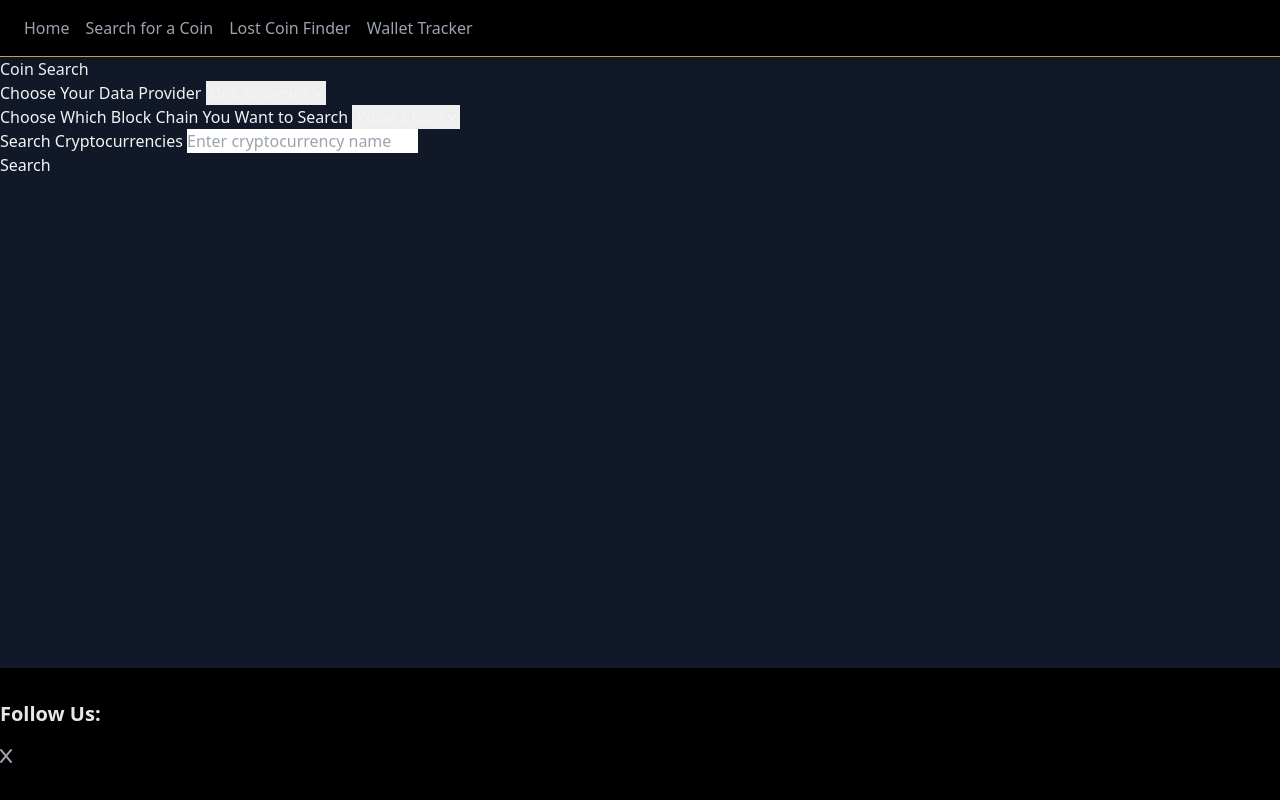
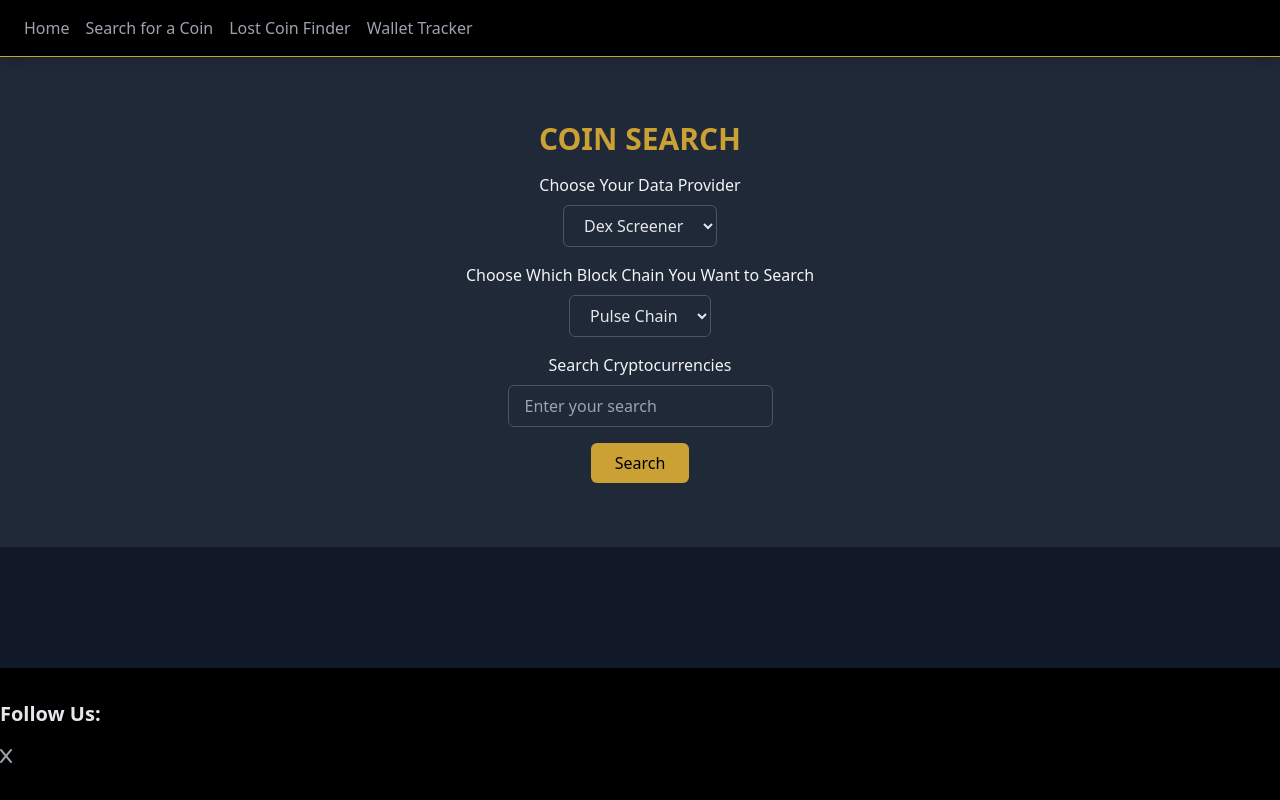
Before and after one commit to yeatersink/Blind-Bit-Boyz, a SvelteKit app: page /coin-search in a window 1280 px wide. Built offline with nearby package versions, Linux system fonts and the light colour scheme.

Commit message:
Styled inputs and form for coin search

```diff
--- a/src/routes/coin-search/+page.svelte
+++ b/src/routes/coin-search/+page.svelte
@@ -2,58 +2,58 @@
 	import { goto } from '$app/navigation';
 	import { request, gql } from 'graphql-request';
 
-	let query =$state('');
-	let status:| 'loading' | 'done' | 'error' | undefined = $state(undefined);
-let sortingOptions: Array<{name:string;value:string;}> = [
+	let query = $state('');
+	let status: 'loading' | 'done' | 'error' | undefined = $state(undefined);
+	let sortingOptions: Array<{ name: string; value: string }> = [
 		{ name: 'Price', value: 'price' },
 		{ name: 'Name', value: 'name' },
-		{ name: 'Symbol', value: 'symbol' },
+		{ name: 'Symbol', value: 'symbol' }
 	];
 	let currentSortingOption: string = $state(sortingOptions[0].value);
 	let sortingDirection: 'asc' | 'desc' = $state('asc');
 	//The type of the results
 	type resultType = {
-	name:string;
-	symbol:string;
-	address:string;
-price:number;
-	chainId?:string;
-	pairedToken?:{
-pairAddress:string;
-	name:string;
-	symbol:string;
-	address:string;
-	}
+		name: string;
+		symbol: string;
+		address: string;
+		price: number;
+		chainId?: string;
+		pairedToken?: {
+			pairAddress: string;
+			name: string;
+			symbol: string;
+			address: string;
 		};
-	let results: Array<resultType>= $state([]);
-let prices:{[key:string]:{price:string; name:string}} = {}
-let dataProvidersList: Array<{name:string; value:string; exchanges?: Array<{name:string;value:string;}>}> = [
+	};
+	let results: Array<resultType> = $state([]);
+	let prices: { [key: string]: { price: string; name: string } } = {};
+	let dataProvidersList: Array<{
+		name: string;
+		value: string;
+		exchanges?: Array<{ name: string; value: string }>;
+	}> = [
 		{ name: 'Dex Screener', value: 'dexscreener' },
-		{name:'Pulsechain',value:'pulse', exchanges:[{name:"PulseX",value:"pulsex"}]},
+		{ name: 'Pulsechain', value: 'pulse', exchanges: [{ name: 'PulseX', value: 'pulsex' }] }
 	];
 	let currentDataProvider: string = $state(dataProvidersList[0].value);
-	let blockchainList = [
-		{ name: 'Pulse Chain', value: 'pls' },
-	];
+	let blockchainList = [{ name: 'Pulse Chain', value: 'pls' }];
 	let currentBlockchain: string = $state(blockchainList[0].value);
 
 	async function searchCryptocurrencies() {
 		status = 'loading';
 		results = [];
-if (currentDataProvider=="dexscreener"){
-	searchDexscreener()
-} else if(currentDataProvider=="pulse"){
-	searchPulseChain()
+		if (currentDataProvider == 'dexscreener') {
+			searchDexscreener();
+		} else if (currentDataProvider == 'pulse') {
+			searchPulseChain();
 		}
 	}
 
-async function searchDexscreener(){
-let data:any;
+	async function searchDexscreener() {
+		let data: any;
 		//Checks if the user entered a contract address
-		if(query.startsWith('0x') && query.length == 42){
-		const response = await fetch(
-			`https://api.dexscreener.com/latest/dex/tokens/${query}`
-		);
+		if (query.startsWith('0x') && query.length == 42) {
+			const response = await fetch(`https://api.dexscreener.com/latest/dex/tokens/${query}`);
 			data = await response.json();
 		} else {
 			const response = await fetch(
@@ -61,7 +61,7 @@ let data:any;
 			);
 			data = await response.json();
 		}
-for(let item of data.pairs) {
+		for (let item of data.pairs) {
 			results.push({
 				name: item.baseToken.name,
 				symbol: item.baseToken.symbol,
@@ -69,23 +69,22 @@ for(let item of data.pairs) {
 				price: item.priceUsd,
 				chainId: item.chainId,
 				pairedToken: {
-pairAddress:item.pairAddress,
+					pairAddress: item.pairAddress,
 					name: item.quoteToken.name,
 					symbol: item.quoteToken.symbol,
-				address: item.quoteToken.address,
-			},
+					address: item.quoteToken.address
+				}
 			});
 		}
 		status = 'done';
 	}
 
-
 	async function searchPulseChain() {
-	let data:any;
-	const endPoint="https://graph.pulsechain.com/subgraphs/name/pulsechain/pulsex";
-let gqlQuery=gql``
-let variables:{[key:string]:string} = {}
-if(query.startsWith('0x') && query.length == 42){
+		let data: any;
+		const endPoint = 'https://graph.pulsechain.com/subgraphs/name/pulsechain/pulsex';
+		let gqlQuery = gql``;
+		let variables: { [key: string]: string } = {};
+		if (query.startsWith('0x') && query.length == 42) {
 			gqlQuery = gql`
 				query GetToken($address: String!) {
 					token(id: $address) {
@@ -97,12 +96,14 @@ if(query.startsWith('0x') && query.length == 42){
 				}
 			`;
 			variables = {
-	  address: query,
+				address: query
 			};
 		} else {
 			gqlQuery = gql`
-      query GetTokens($name: String!,$symbol: String!) {
-        tokens(where: { or:[{name_contains_nocase: $name}, {symbol_contains_nocase: $symbol}] }) {
+				query GetTokens($name: String!, $symbol: String!) {
+					tokens(
+						where: { or: [{ name_contains_nocase: $name }, { symbol_contains_nocase: $symbol }] }
+					) {
 						id
 						name
 						symbol
@@ -112,26 +113,28 @@ if(query.startsWith('0x') && query.length == 42){
 			`;
 			variables = {
 				name: query,
-	  symbol: query,
+				symbol: query
 			};
 		}
 
 		try {
 			data = await request(endPoint, gqlQuery, variables);
 
-if(data.token){
-	results = [{
+			if (data.token) {
+				results = [
+					{
 						name: data.token.name,
 						symbol: data.token.symbol,
 						address: data.token.id,
-		price: data.token.derivedUSD,
-	}];
+						price: data.token.derivedUSD
+					}
+				];
 			} else {
-      results = data.tokens.map((token:any) => ({
+				results = data.tokens.map((token: any) => ({
 					name: token.name,
 					symbol: token.symbol,
 					address: token.id,
-        price: token.derivedUSD,
+					price: token.derivedUSD
 				}));
 			}
 			status = 'done';
@@ -141,18 +144,17 @@ status = 'error';
 		}
 	}
 
-
-function getResultUrl(result:resultType){
+	function getResultUrl(result: resultType) {
 		let url = result.address;
-	if(result.chainId && result.pairedToken?.pairAddress) {
+		if (result.chainId && result.pairedToken?.pairAddress) {
 			url += `?chainId=${result.chainId}&pairAddress=${result.pairedToken.pairAddress}`;
 		}
 		return url;
 	}
 
-
 	function sortResults() {
-if(results.length < 2){ {
+		if (results.length < 2) {
+			{
 				return;
 			}
 
@@ -167,13 +169,17 @@ if(results.length < 2){ {
 				}
 				case 'name': {
 					results.sort((a, b) => {
-				return sortingDirection === 'asc' ? a.name.localeCompare(b.name) : b.name.localeCompare(a.name);
+						return sortingDirection === 'asc'
+							? a.name.localeCompare(b.name)
+							: b.name.localeCompare(a.name);
 					});
 					break;
 				}
 				case 'symbol': {
 					results.sort((a, b) => {
-				return sortingDirection === 'asc' ? a.symbol.localeCompare(b.symbol) : b.symbol.localeCompare(a.symbol);
+						return sortingDirection === 'asc'
+							? a.symbol.localeCompare(b.symbol)
+							: b.symbol.localeCompare(a.symbol);
 					});
 					break;
 				}
@@ -186,30 +192,56 @@ if(results.length < 2){ {
 	<title>Search for a Coin.</title>
 </svelte:head>
 
-<h1>Coin Search</h1>
-<form onsubmit={(event) => {
-event.preventDefault()
-searchCryptocurrencies()
-}}>
+<section class="bg-gray-800 px-6 py-16 text-center">
+	<h1 class="mb-4 text-3xl font-bold uppercase text-gold-500">Coin Search</h1>
+	<form
+		class="flex flex-col items-center gap-4 text-left"
+		onsubmit={(event) => {
+			event.preventDefault();
+			searchCryptocurrencies();
+		}}
+	>
+		<div class="flex flex-col items-center gap-2">
 			<label for="provider">Choose Your Data Provider</label>
-	<select id="provider" bind:value={currentDataProvider}>
+			<select
+				id="provider"
+				class="rounded-md border border-gray-600 bg-gray-800 px-4 py-2 text-gray-200 hover:border-gray-400 focus:border-gold-500 focus:ring-1 focus:ring-gold-500"
+				bind:value={currentDataProvider}
+			>
 				{#each dataProvidersList as provider}
 					<option value={provider.value}>{provider.name}</option>
 				{/each}
 			</select>
-	<br />
+		</div>
+		<div class="flex flex-col items-center gap-2">
 			<label for="blockchain">Choose Which Block Chain You Want to Search</label>
-	<select id="blockchain" bind:value={currentBlockchain} disabled={currentDataProvider!== 'dexscreener'}>
+			<select
+				id="blockchain"
+				class="rounded-md border border-gray-600 bg-gray-800 px-4 py-2 text-gray-200 hover:border-gray-400 focus:border-gold-500 focus:ring-1 focus:ring-gold-500 disabled:cursor-not-allowed disabled:opacity-50"
+				bind:value={currentBlockchain}
+				disabled={currentDataProvider !== 'dexscreener'}
+			>
 				{#each blockchainList as blockchain}
 					<option value={blockchain.value}>{blockchain.name}</option>
 				{/each}
 			</select>
-	<br />
+		</div>
+		<div class="flex flex-col items-center gap-2">
 			<label for="search">Search Cryptocurrencies</label>
-	<input id="search" type="search" bind:value={query} placeholder="Enter cryptocurrency name" />
-	<br />
-	<button type="submit">Search</button>
+			<input
+				id="search"
+				class="rounded-md border border-gray-600 bg-gray-800 px-4 py-2 text-gray-200 placeholder-gray-400 hover:border-gray-400 focus:border-gold-500 focus:outline-none focus:ring-1 focus:ring-gold-500"
+				type="search"
+				bind:value={query}
+				placeholder="Enter your search"
+			/>
+		</div>
+		<button
+			class="rounded-md bg-gold-500 px-6 py-2 text-black hover:bg-gold-600 focus:ring-2 focus:ring-gold-500"
+			type="submit">Search</button
+		>
 	</form>
+</section>
 
 {#if status == 'loading'}
 	<p role="alert">Loading...</p>
@@ -230,13 +262,18 @@ searchCryptocurrencies()
 		</select>
 		<button onclick={() => sortResults()}>Sort</button>
 		{#if currentDataProvider == 'pulse'}
-	<p role="alert">The Pulsechain data provider intigration is currently still in development and not fully functional.</p>
+			<p role="alert">
+				The Pulsechain data provider intigration is currently still in development and not fully
+				functional.
+			</p>
 		{/if}
 		<ul>
 			{#each results as result}
 				<li>
 					<a href={`/coins/${getResultUrl(result)}`} target="_blank">
-				<h3>{result.name}: {result.price?'$'+result.price.toString():'Price not available'}</h3>
+						<h3>
+							{result.name}: {result.price ? '$' + result.price.toString() : 'Price not available'}
+						</h3>
 						<p>{result.symbol}</p>
 						<p>{result.address}</p>
 					</a>
```
Also changed, not shown: 1 other file (tests, documents, lock files or other folders). Lines whose indentation alone changed are shown as unchanged.
